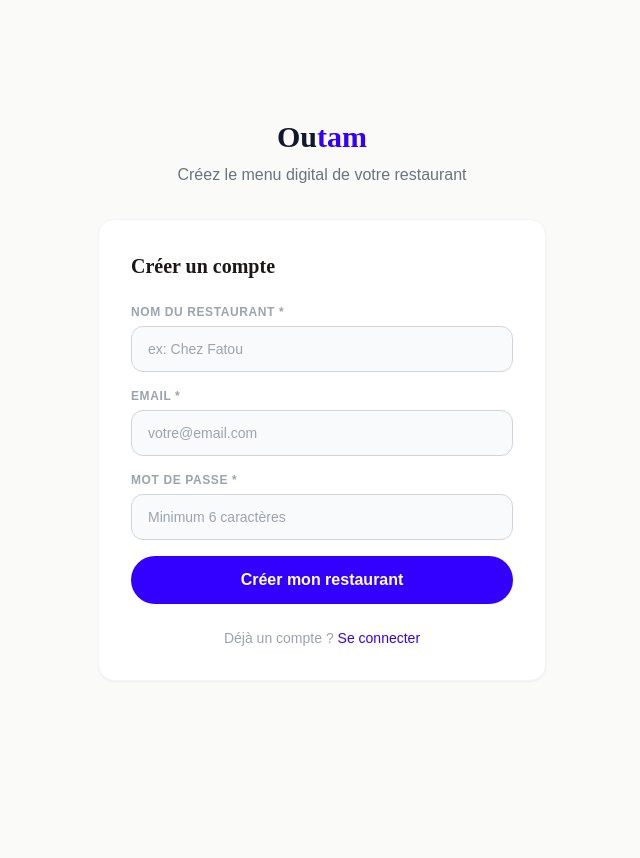
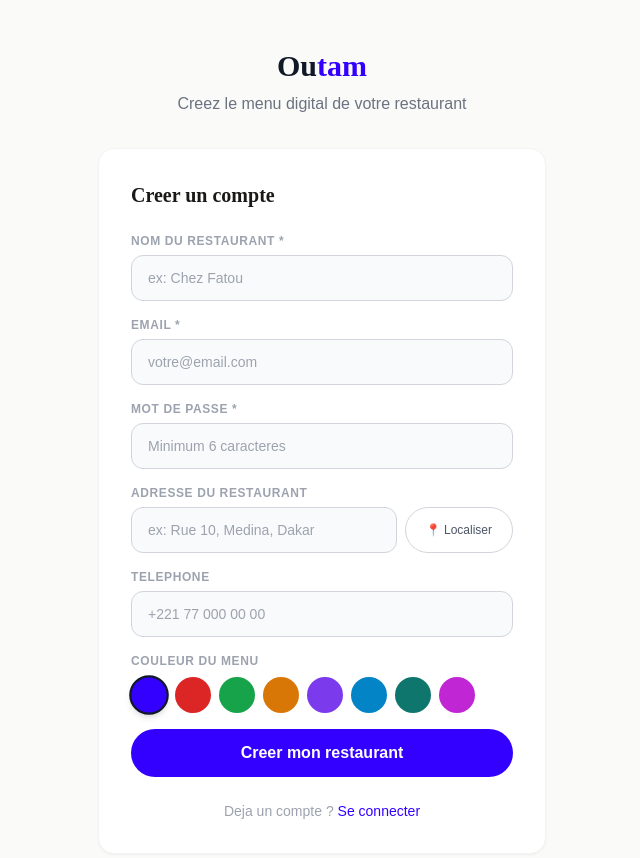
Before and after one commit to Bixen221/OUTAM, a Next.js app: page /auth/signup in a window 1280 px wide. Shown: the top 858 px of the page, without its empty margins (318-958 px from the left). Before the commit the page ends 800 px from the top, so only its background shows below. Built offline with nearby package versions, Linux system fonts and the light colour scheme; no server answers.

Commit message:
Add password reset and improved signup form

```diff
--- a/src/app/auth/signup/page.tsx
+++ b/src/app/auth/signup/page.tsx
@@ -4,32 +4,47 @@ import { supabase } from '@/lib/supabase';
 import Link from 'next/link';
 import { useRouter } from 'next/navigation';
 
+const COLORS = ['#3300FF','#DC2626','#16A34A','#D97706','#7C3AED','#0284C7','#0F766E','#C026D3'];
+
 export default function SignUp() {
   const [email, setEmail] = useState('');
   const [password, setPassword] = useState('');
   const [restaurantName, setRestaurantName] = useState('');
+  const [address, setAddress] = useState('');
+  const [phone, setPhone] = useState('');
+  const [themeColor, setThemeColor] = useState('#3300FF');
+  const [locating, setLocating] = useState(false);
   const [loading, setLoading] = useState(false);
   const [error, setError] = useState('');
   const router = useRouter();
 
-  const handleSignUp = async (e: React.FormEvent) => {
+  const getLocation = () => {
+    if (!navigator.geolocation) { alert('La geolocalisation n est pas supportee par votre navigateur.'); return; }
+    setLocating(true);
+    navigator.geolocation.getCurrentPosition(
+      async (pos) => {
+        try {
+          const resp = await fetch('https://nominatim.openstreetmap.org/reverse?format=json&lat=' + pos.coords.latitude + '&lon=' + pos.coords.longitude + '&accept-language=fr');
+          const data = await resp.json();
+          const addr = data.display_name || (pos.coords.latitude + ', ' + pos.coords.longitude);
+          setAddress(addr.split(',').slice(0, 3).join(',').trim());
+        } catch (e) {
+          setAddress(pos.coords.latitude + ', ' + pos.coords.longitude);
+        }
+        setLocating(false);
+      },
+      (err) => { alert('Impossible d obtenir votre position.'); setLocating(false); }
+    );
+  };
+
+  const handleSignUp = async (e) => {
     e.preventDefault();
     setLoading(true);
     setError('');
 
-    // 1. Create auth user
-    const { data: authData, error: authError } = await supabase.auth.signUp({
-      email,
-      password,
-    });
+    const { data: authData, error: authError } = await supabase.auth.signUp({ email, password });
+    if (authError) { setError(authError.message); setLoading(false); return; }
 
-    if (authError) {
-      setError(authError.message);
-      setLoading(false);
-      return;
-    }
-
-    // 2. Create restaurant
     const slug = restaurantName
       .toLowerCase()
       .normalize('NFD').replace(/[\u0300-\u036f]/g, '')
@@ -40,14 +55,12 @@ export default function SignUp() {
       owner_id: authData.user?.id,
       name: restaurantName,
       slug: slug + '-' + Date.now().toString(36).slice(-4),
+      address: address.trim(),
+      phone: phone.trim(),
+      theme_color: themeColor,
     });
 
-    if (restoError) {
-      setError(restoError.message);
-      setLoading(false);
-      return;
-    }
-
+    if (restoError) { setError(restoError.message); setLoading(false); return; }
     router.push('/dashboard');
   };
 
@@ -55,75 +68,54 @@ export default function SignUp() {
     <div className="min-h-screen flex items-center justify-center px-4 py-12 bg-[#FAFAF8]">
       <div className="w-full max-w-md">
         <div className="text-center mb-8">
-          <Link href="/" className="font-display text-3xl font-bold text-gray-900">
-            Ou<span className="text-brand-500">tam</span>
-          </Link>
-          <p className="text-gray-500 mt-2">Créez le menu digital de votre restaurant</p>
+          <Link href="/" className="font-display text-3xl font-bold text-gray-900">Ou<span className="text-brand-500">tam</span></Link>
+          <p className="text-gray-500 mt-2">Creez le menu digital de votre restaurant</p>
         </div>
-
         <div className="bg-white rounded-2xl p-8 shadow-sm border border-gray-100">
-          <h2 className="font-display text-xl font-bold mb-6">Créer un compte</h2>
-
+          <h2 className="font-display text-xl font-bold mb-6">Creer un compte</h2>
           <form onSubmit={handleSignUp} className="space-y-4">
             <div>
-              <label className="text-xs font-semibold uppercase tracking-wider text-gray-400 block mb-1.5">
-                Nom du restaurant *
-              </label>
-              <input
-                type="text"
-                value={restaurantName}
-                onChange={(e) => setRestaurantName(e.target.value)}
-                placeholder="ex: Chez Fatou"
-                className="input-field"
-                required
-              />
+              <label className="text-xs font-semibold uppercase tracking-wider text-gray-400 block mb-1.5">Nom du restaurant *</label>
+              <input type="text" value={restaurantName} onChange={(e) => setRestaurantName(e.target.value)} placeholder="ex: Chez Fatou" className="input-field" required />
             </div>
             <div>
-              <label className="text-xs font-semibold uppercase tracking-wider text-gray-400 block mb-1.5">
-                Email *
-              </label>
-              <input
-                type="email"
-                value={email}
-                onChange={(e) => setEmail(e.target.value)}
-                placeholder="votre@email.com"
-                className="input-field"
-                required
-              />
+              <label className="text-xs font-semibold uppercase tracking-wider text-gray-400 block mb-1.5">Email *</label>
+              <input type="email" value={email} onChange={(e) => setEmail(e.target.value)} placeholder="votre@email.com" className="input-field" required />
             </div>
             <div>
-              <label className="text-xs font-semibold uppercase tracking-wider text-gray-400 block mb-1.5">
-                Mot de passe *
-              </label>
-              <input
-                type="password"
-                value={password}
-                onChange={(e) => setPassword(e.target.value)}
-                placeholder="Minimum 6 caractères"
-                className="input-field"
-                required
-                minLength={6}
-              />
+              <label className="text-xs font-semibold uppercase tracking-wider text-gray-400 block mb-1.5">Mot de passe *</label>
+              <input type="password" value={password} onChange={(e) => setPassword(e.target.value)} placeholder="Minimum 6 caracteres" className="input-field" required minLength={6} />
+            </div>
+            <div>
+              <label className="text-xs font-semibold uppercase tracking-wider text-gray-400 block mb-1.5">Adresse du restaurant</label>
+              <div className="flex gap-2">
+                <input type="text" value={address} onChange={(e) => setAddress(e.target.value)} placeholder="ex: Rue 10, Medina, Dakar" className="input-field flex-1" />
+                <button type="button" onClick={getLocation} disabled={locating} className="btn-ghost text-xs flex-shrink-0 flex items-center gap-1 disabled:opacity-50">
+                  {locating ? '...' : '📍 Localiser'}
+                </button>
+              </div>
+            </div>
+            <div>
+              <label className="text-xs font-semibold uppercase tracking-wider text-gray-400 block mb-1.5">Telephone</label>
+              <input type="tel" value={phone} onChange={(e) => setPhone(e.target.value)} placeholder="+221 77 000 00 00" className="input-field" />
+            </div>
+            <div>
+              <label className="text-xs font-semibold uppercase tracking-wider text-gray-400 block mb-2">Couleur du menu</label>
+              <div className="flex items-center gap-2">
+                {COLORS.map((c) => (
+                  <button key={c} type="button" onClick={() => setThemeColor(c)} className={'w-9 h-9 rounded-full border-2 transition-all ' + (themeColor === c ? 'border-gray-900 scale-110 shadow-md' : 'border-transparent hover:scale-105')} style={{ background: c }} />
+                ))}
+              </div>
             </div>
 
-            {error && (
-              <p className="text-red-500 text-sm bg-red-50 p-3 rounded-xl">{error}</p>
-            )}
+            {error && <p className="text-red-500 text-sm bg-red-50 p-3 rounded-xl">{error}</p>}
 
-            <button
-              type="submit"
-              disabled={loading}
-              className="btn-primary w-full text-center disabled:opacity-50 disabled:cursor-not-allowed"
-            >
-              {loading ? 'Création en cours...' : 'Créer mon restaurant'}
+            <button type="submit" disabled={loading} className="btn-primary w-full text-center disabled:opacity-50 disabled:cursor-not-allowed">
+              {loading ? 'Creation en cours...' : 'Creer mon restaurant'}
             </button>
           </form>
-
           <p className="text-center text-sm text-gray-400 mt-6">
-            Déjà un compte ?{' '}
-            <Link href="/auth/login" className="text-brand-500 font-medium hover:underline">
-              Se connecter
-            </Link>
+            Deja un compte ? <Link href="/auth/login" className="text-brand-500 font-medium hover:underline">Se connecter</Link>
           </p>
         </div>
       </div>
```
Also changed, not shown: src/app/auth/login/page.tsx (+66 -21 lines).
